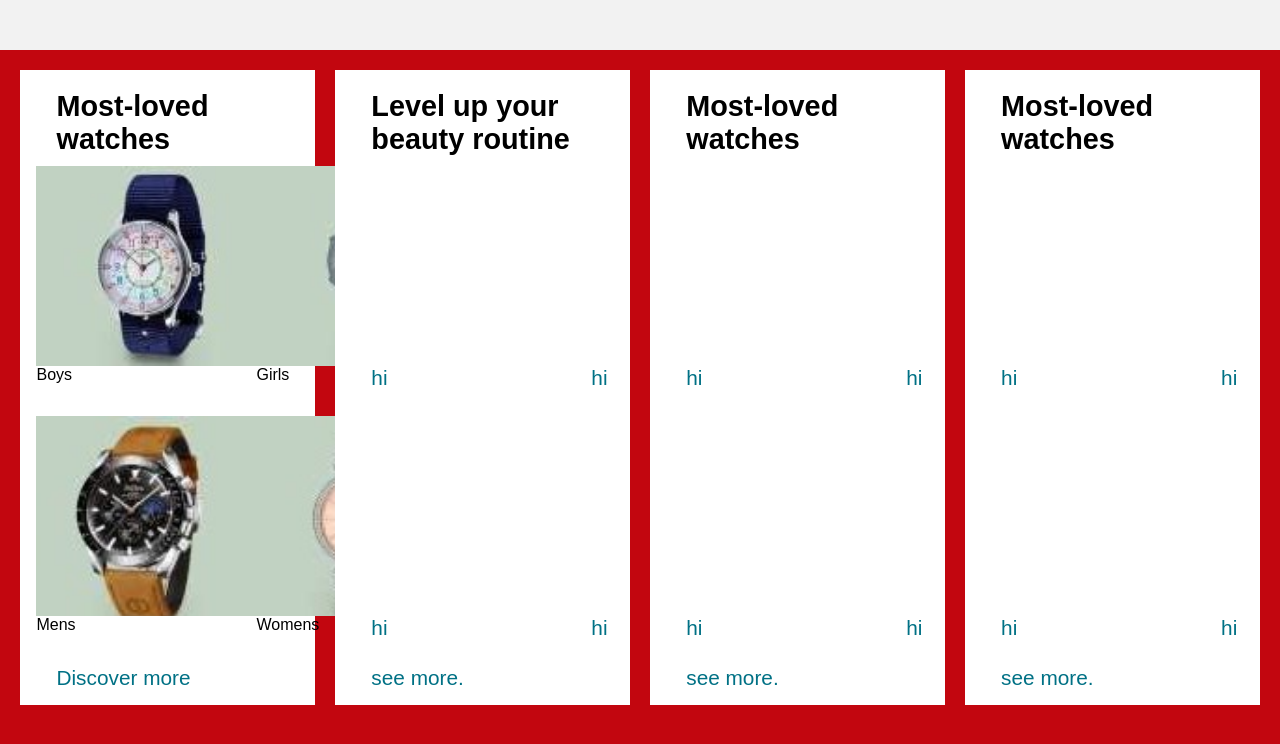
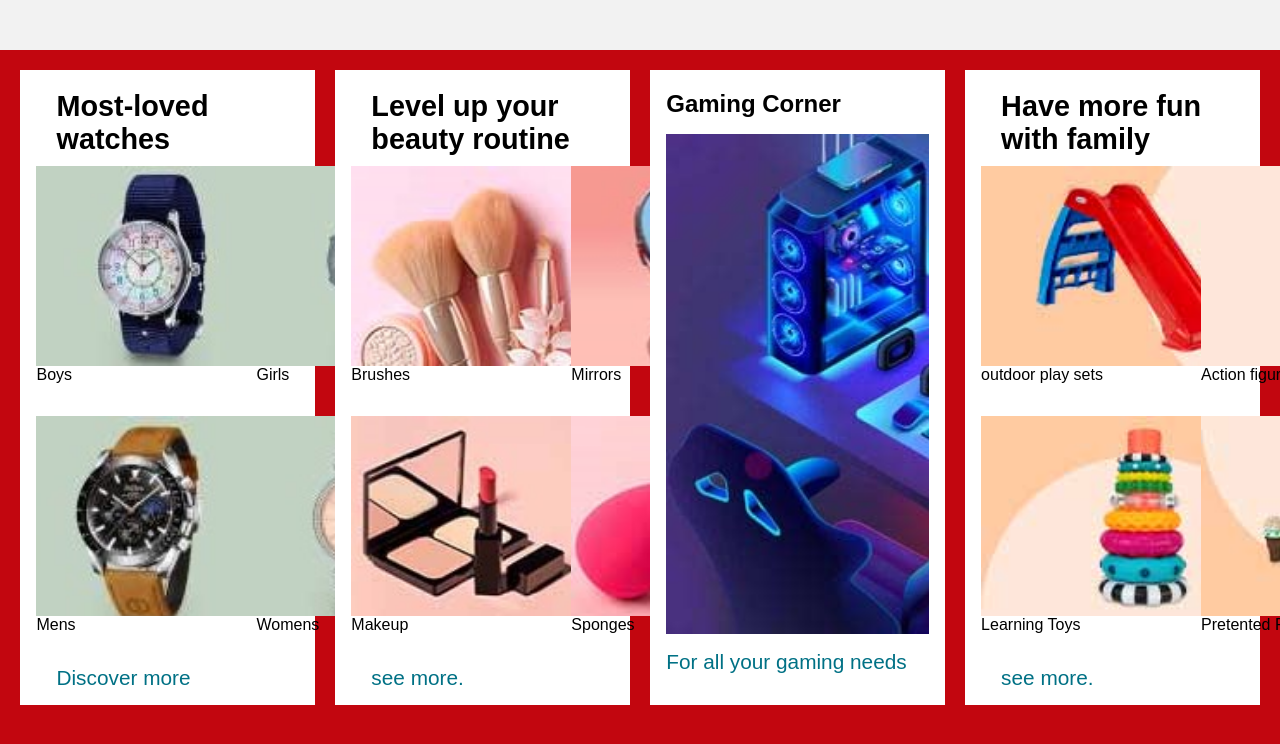
Before and after one commit to HARSHVERMA721/amazon-clone-project, a plain HTML site: page index.html in a window 1280 px wide. Shown: the part 2720-3464 px from the top of the page. Drawn offline with Linux system fonts and the light colour scheme.

Commit message:
new changes on the forth secti on

```diff
--- a/index.html
+++ b/index.html
@@ -265,19 +265,19 @@
             </div>
 
 
-            <div class="box1 box-fourth">
+            <div class="box2 box-fourth">
                 <div class="box-content-fourth">
                     <h2>Level up your beauty routine</h2>
                     <div class="box-img-fourth" >
 
                         <div class="box-img-fourth-row1">
                             <div class="box-img-fourth-row1-c1">
-                                <div class="box-img-fourth-row1-c1-c1" style="background-image: url();"></div>
-                                <p>hi</p>
+                                <div class="box-img-fourth-row1-c1-c1" style="background-image: url(image/Brushes..jpg);"></div>
+                                <div>Brushes</div>
                             </div>
                             <div  class="box-img-fourth-row1-c1">
-                                <div class="box-img-fourth-row1-c1-c1" style="background-image: url();"></div>
-                                <p>hi</p>
+                                <div class="box-img-fourth-row1-c1-c1" style="background-image: url(image/Mirrors..jpg);"></div>
+                                <div>Mirrors</div>
                             </div>
 
                         </div>
@@ -285,12 +285,12 @@
 
                         <div class="box-img-fourth-row1">
                             <div class="box-img-fourth-row1-c1">
-                                <div class="box-img-fourth-row1-c1-c1" style="background-image: url();"></div>
-                                <p>hi</p>
+                                <div class="box-img-fourth-row1-c1-c1" style="background-image: url(image/Quad_Cards.jpg);"></div>
+                                <div>Makeup</div>
                             </div>
                             <div class="box-img-fourth-row1-c1">
-                                <div class="box-img-fourth-row1-c1-c1" style="background-image: url();"></div>
-                                <p>hi</p>
+                                <div class="box-img-fourth-row1-c1-c1" style="background-image: url(image/Sponges..jpg);"></div>
+                                <div>Sponges</div>
                             </div>
 
                         </div>
@@ -304,19 +304,28 @@
             </div>
 
 
-            <div class="box1 box-fourth">
+            <div class="box3 box" style="height: 600px;">
+                <div class="box-content" style="height:600px;">
+                    <h2>Gaming Corner</h2>
+                    <div class="box-img" style="background-image: url('image/Gaming_zone_1x._SY304_CB540253513_.jpg');height: 500px;"></div>
+                    <p>For all your gaming needs</p>
+                </div>
+            </div>
+
+
+            <div class="box4 box-fourth">
                 <div class="box-content-fourth">
-                    <h2>Most-loved watches</h2>
+                    <h2>Have more fun with family</h2>
                     <div class="box-img-fourth" >
 
                         <div class="box-img-fourth-row1">
                             <div class="box-img-fourth-row1-c1">
-                                <div class="box-img-fourth-row1-c1-c1" style="background-image: url();"></div>
-                                <p>hi</p>
+                                <div class="box-img-fourth-row1-c1-c1" style="background-image: url(image/_Playground_sets._SY116_CB558654384_.jpg);"></div>
+                                <div>outdoor play sets</div>
                             </div>
                             <div  class="box-img-fourth-row1-c1">
-                                <div class="box-img-fourth-row1-c1-c1" style="background-image: url();"></div>
-                                <p>hi</p>
+                                <div class="box-img-fourth-row1-c1-c1" style="background-image: url(image/Action_figure._SY116_CB558654384_.jpg);"></div>
+                                <div>Action figures</div>
                             </div>
 
                         </div>
@@ -324,52 +333,12 @@
 
                         <div class="box-img-fourth-row1">
                             <div class="box-img-fourth-row1-c1">
-                                <div class="box-img-fourth-row1-c1-c1" style="background-image: url();"></div>
-                                <p>hi</p>
+                                <div class="box-img-fourth-row1-c1-c1" style="background-image: url(image/STEM_toys_or_learning_toys._SY116_CB558654384_.jpg);"></div>
+                                <div>Learning Toys</div>
                             </div>
                             <div class="box-img-fourth-row1-c1">
-                                <div class="box-img-fourth-row1-c1-c1" style="background-image: url();"></div>
-                                <p>hi</p>
-                            </div>
-
-                        </div>
-
-
-
-
-                    </div>
-                    <p>see more.</p>
-                </div>
-            </div>
-
-
-
-            <div class="box1 box-fourth">
-                <div class="box-content-fourth">
-                    <h2>Most-loved watches</h2>
-                    <div class="box-img-fourth" >
-
-                        <div class="box-img-fourth-row1">
-                            <div class="box-img-fourth-row1-c1">
-                                <div class="box-img-fourth-row1-c1-c1" style="background-image: url();"></div>
-                                <p>hi</p>
-                            </div>
-                            <div  class="box-img-fourth-row1-c1">
-                                <div class="box-img-fourth-row1-c1-c1" style="background-image: url();"></div>
-                                <p>hi</p>
-                            </div>
-
-                        </div>
-
-
-                        <div class="box-img-fourth-row1">
-                            <div class="box-img-fourth-row1-c1">
-                                <div class="box-img-fourth-row1-c1-c1" style="background-image: url();"></div>
-                                <p>hi</p>
-                            </div>
-                            <div class="box-img-fourth-row1-c1">
-                                <div class="box-img-fourth-row1-c1-c1" style="background-image: url();"></div>
-                                <p>hi</p>
+                                <div class="box-img-fourth-row1-c1-c1" style="background-image: url(image/Toys._SY116_CB558654384_.jpg);"></div>
+                                <div>Pretented Play Toys</div>
                             </div>
 
                         </div>
--- a/index_style.css
+++ b/index_style.css
@@ -190,6 +190,7 @@
 .panel-second p{
     display: inline;
     margin-left: 20px;
+
 }
 
 .panel-third{
@@ -244,7 +245,8 @@
     margin-right: 1rem;
 }
 .box-content p{
-    color:#007185
+    color:#007185;
+    font-size: 1.3rem;
 }
 .box-content p:hover{
     color: #c2060f;
```
Also changed, not shown: image/Action_figure._SY116_CB558654384_.jpg (added), image/Brushes..jpg (added), image/Gaming_zone_1x._SY304_CB540253513_.jpg (added), image/Mirrors..jpg (added), image/Quad_Cards.jpg (added), image/STEM_toys_or_learning_toys._SY116_CB558654384_.jpg (added), image/Sponges..jpg (added), image/Toys._SY116_CB558654384_.jpg (added), image/_Playground_sets._SY116_CB558654384_.jpg (added).
